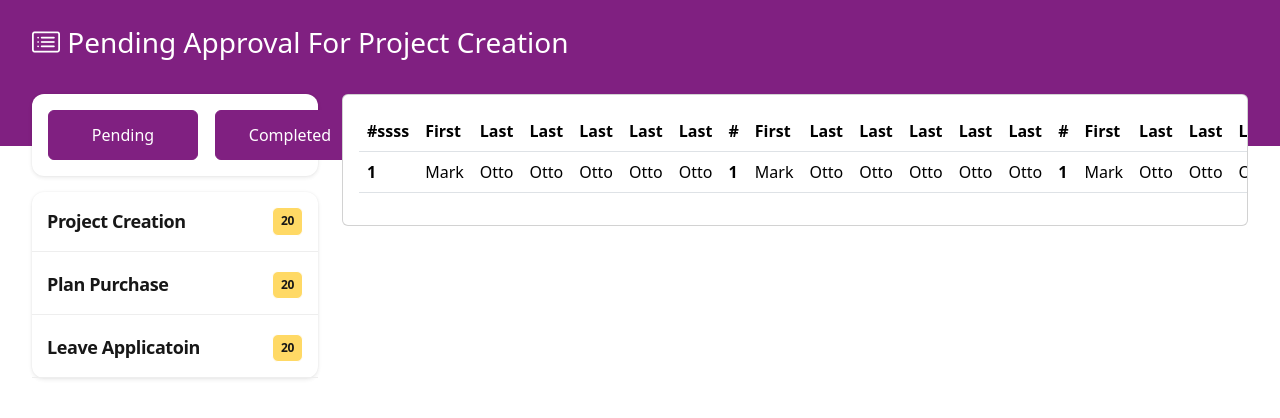
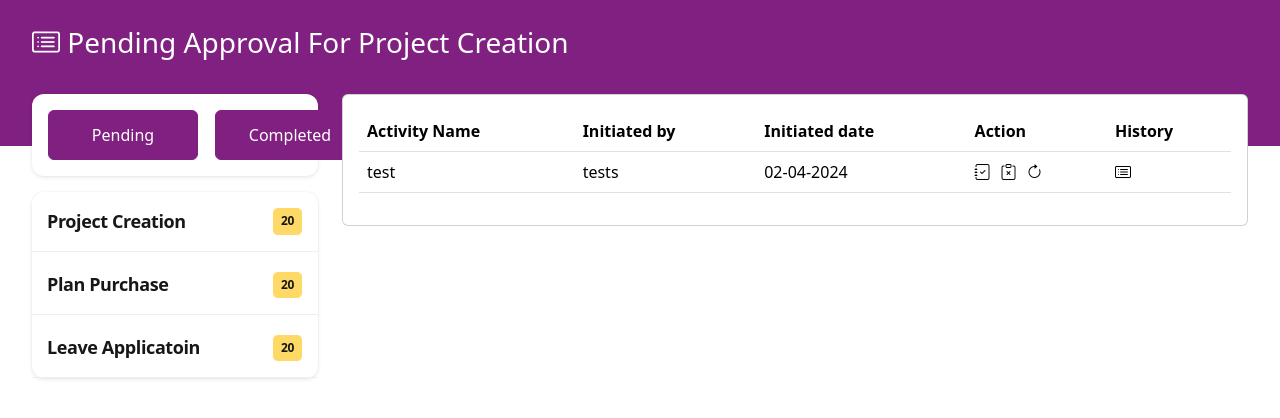
Before and after one commit to dineshkumar97/approval, an Angular app: page /approval in a window 1280 px wide. Shown: the top 418 px of the page. Built offline with nearby package versions, Linux system fonts and the light colour scheme.

Commit message:
pending table

```diff
--- a/src/app/components/pending-table/pending-table.component.html
+++ b/src/app/components/pending-table/pending-table.component.html
@@ -3,66 +3,27 @@
         <table class="table">
             <thead>
               <tr>
-                <th scope="col">#ssss</th>
-                <th scope="col">First</th>
-                <th scope="col">Last</th>
-                <th scope="col">Last</th>
-                <th scope="col">Last</th>
-                <th scope="col">Last</th>
-                <th scope="col">Last</th>
-                <th scope="col">#</th>
-                <th scope="col">First</th>
-                <th scope="col">Last</th>
-                <th scope="col">Last</th>
-                <th scope="col">Last</th>
-                <th scope="col">Last</th>
-                <th scope="col">Last</th>
-                <th scope="col">#</th>
-                <th scope="col">First</th>
-                <th scope="col">Last</th>
-                <th scope="col">Last</th>
-                <th scope="col">Last</th>
-                <th scope="col">Last</th>
-                <th scope="col">Last</th>
-                <th scope="col">#</th>
-                <th scope="col">First</th>
-                <th scope="col">Last</th>
-                <th scope="col">Last</th>
-                <th scope="col">Last</th>
-                <th scope="col">Last</th>
-                <th scope="col">Last</th>
+               <th>Activity Name</th>
+               <th>Initiated by</th>
+               <th>Initiated date</th>
+               <th>Action</th>
+               <th>History</th>
               </tr>
             </thead>
             <tbody>
-              <tr>
-
-                <th scope="row">1</th>
-                <td>Mark</td>
-                <td>Otto</td>
-                <td>Otto</td>
-                <td>Otto</td>
-                <td>Otto</td>
-                <td>Otto</td> <th scope="row">1</th>
-                <td>Mark</td>
-                <td>Otto</td>
-                <td>Otto</td>
-                <td>Otto</td>
-                <td>Otto</td>
-                <td>Otto</td>
-                <th scope="row">1</th>
-                <td>Mark</td>
-                <td>Otto</td>
-                <td>Otto</td>
-                <td>Otto</td>
-                <td>Otto</td>
-                <td>Otto</td> <th scope="row">1</th>
-                <td>Mark</td>
-                <td>Otto</td>
-                <td>Otto</td>
-                <td>Otto</td>
-                <td>Otto</td>
-                <td>Otto</td>
-              </tr>
+                <tr>
+                    <td>test</td>
+                    <td>tests</td>
+                    <td>02-04-2024</td>
+                    <td>
+                        <i class="bi bi-journal-check"></i>
+                        <i class="bi bi-clipboard-x" style="margin: 0px 10px;"></i>
+                        <i class="bi bi-arrow-clockwise"></i>
+                    </td>
+                    <td>
+                        <i class="bi bi-card-list"></i>
+                    </td>
+                </tr>
             </tbody>
           </table>
     </div>
```
